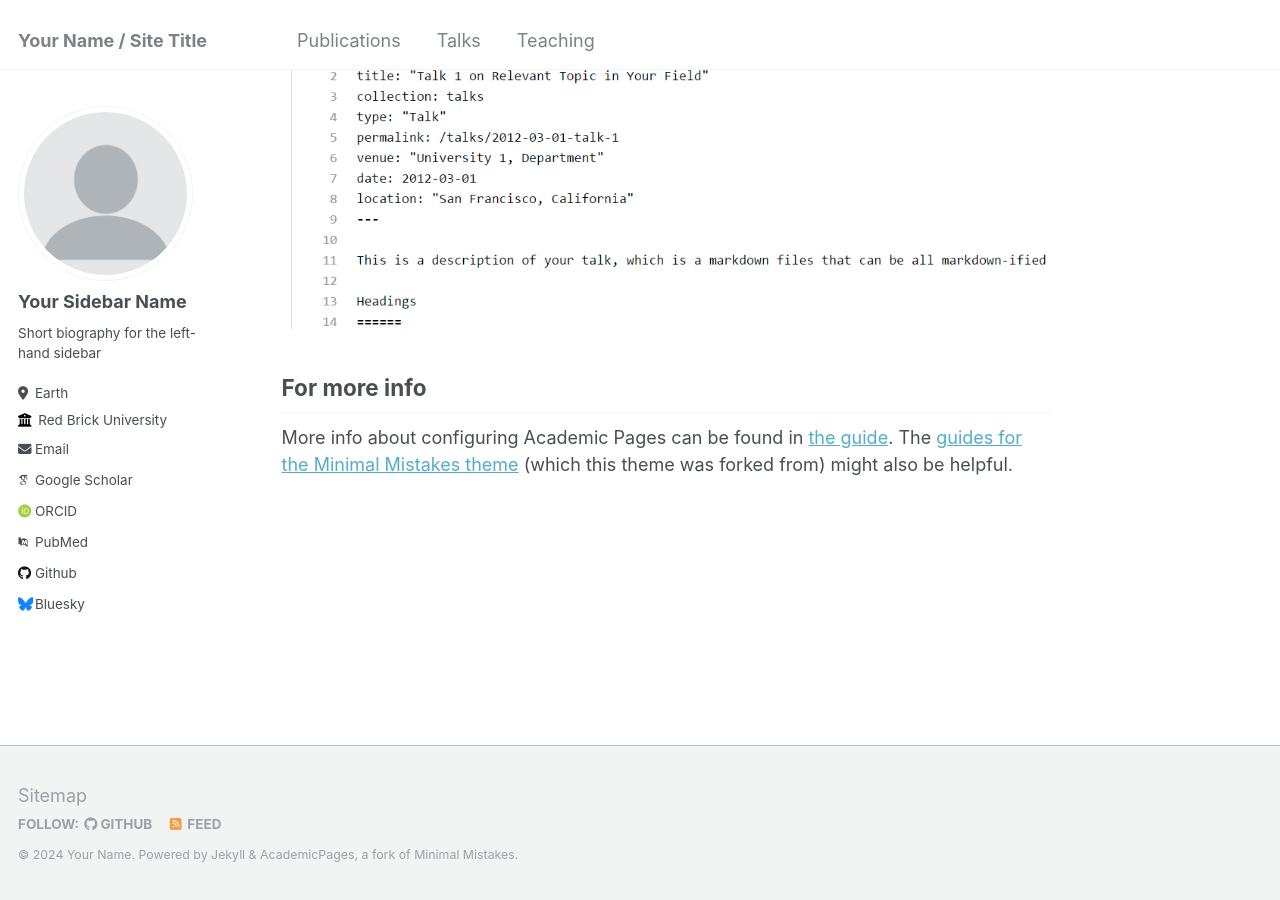
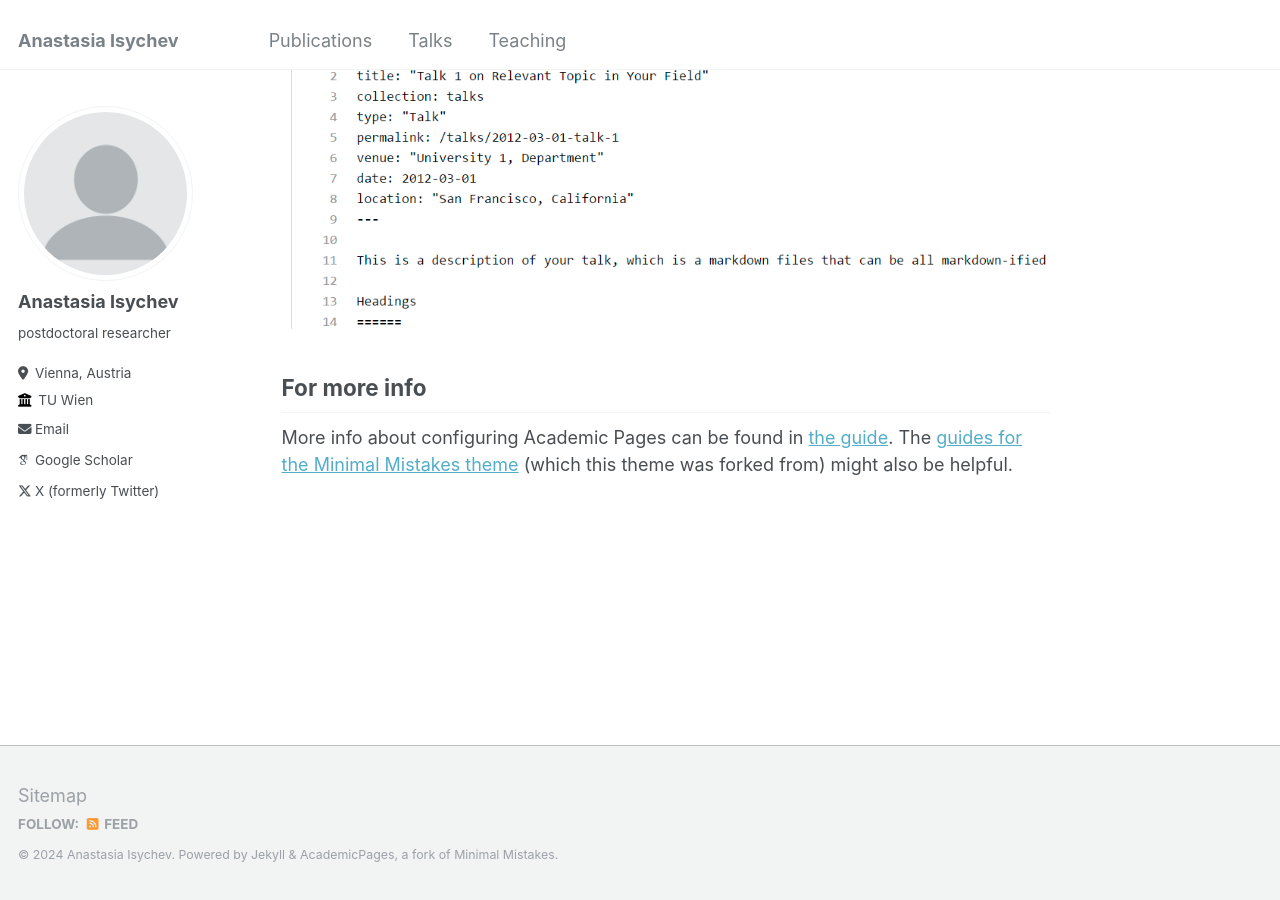
Before and after one commit to aisychev/aisychev.github.io, a Jekyll site: the page built from _pages/about.md, in a window 1280 px wide and 900 px high, scrolled down 2660 px. Built offline with Jekyll 4.4.1, drawn with Linux system fonts in a browser that asks for light colours; some web fonts are replaced.

Commit message:
Update _config.yml

```diff
--- a/_config.yml
+++ b/_config.yml
@@ -8,13 +8,13 @@
 
 # Basic Site Settings
 locale                   : "en-US"
-title                    : "Your Name / Site Title"
+title                    : "Anastasia Isychev"
 title_separator          : "-"
-name                     : &name "Your Name"
-description              : &description "personal description"
-url                      : https://academicpages.github.io # the base hostname & protocol for your site e.g. "https://mmistakes.github.io"
+name                     : &name "Anastasia Isychev"
+description              : &description ""
+url                      : https://aisychev.github.io # the base hostname & protocol for your site e.g. "https://mmistakes.github.io"
 baseurl                  : "" # the subpath of your site, e.g. "/blog"
-repository               : "academicpages/academicpages.github.io"
+repository               : "aisychev/aisychev.github.io"
 
 # Site Author - The following control what appear as part of the author content on the side bar.
 #               If a field is blank the icon and link will not appear, otherwise it will be shown.
@@ -22,33 +22,33 @@ repository               : "academicpages/academicpages.github.io"
 author:
   # Biographic information
   avatar           : "profile.png"
-  name             : "Your Sidebar Name"
+  name             : "Anastasia Isychev"
   pronouns         : # example: "she/her"
-  bio              : "Short biography for the left-hand sidebar"
-  location         : "Earth"
-  employer         : "Red Brick University"
+  bio              : "postdoctoral researcher"
+  location         : "Vienna, Austria"
+  employer         : "TU Wien"
   uri              : # URL
-  email            : "none@example.org"
+  email            : "anastasia.isychev@tuwien.ac.at"
 
   # Academic websites
   arxiv            : # URL - Update with the correct link to your profile
-  googlescholar    : "https://scholar.google.com/citations?user=PS_CX0AAAAAJ"
+  googlescholar    : "https://scholar.google.com/citations?user=NoIMUg4AAAAJ&hl=en"
   impactstory      : # URL
-  orcid            : "http://orcid.org/yourorcidurl"
+  orcid            : #"http://orcid.org/yourorcidurl"
   semantic         : # URL
-  pubmed           : "https://www.ncbi.nlm.nih.gov/pubmed/?term=john+snow"
+  pubmed           : #"https://www.ncbi.nlm.nih.gov/pubmed/?term=john+snow"
   researchgate     : # URL
 
   # Repositories and software development
   bitbucket        : # Username - Update with your username on the site
   codepen          : # Username
   dribbble         : # Username
-  github           : "academicpages"
+  github           : #"academicpages"
   kaggle           : # Username
   stackoverflow    : # User number or user number and name (i.e., use "1" or "1/jeff-atwood")
 
   # Social media
-  bluesky          : "bsky.app" # Replace this with you Bluesky username
+  bluesky          : #"bsky.app" # Replace this with you Bluesky username
   facebook         : # Username
   flickr           : # Username
   foursquare       : # Username
@@ -65,7 +65,7 @@ author:
   steam            : # Username
   telegram         : # URL
   tumblr           : # Username
-  twitter          : # Username for X / Twitter
+  twitter          : izycheva
   vine             : # Username
   weibo            : # Username
   wikipedia        : # Username
```
